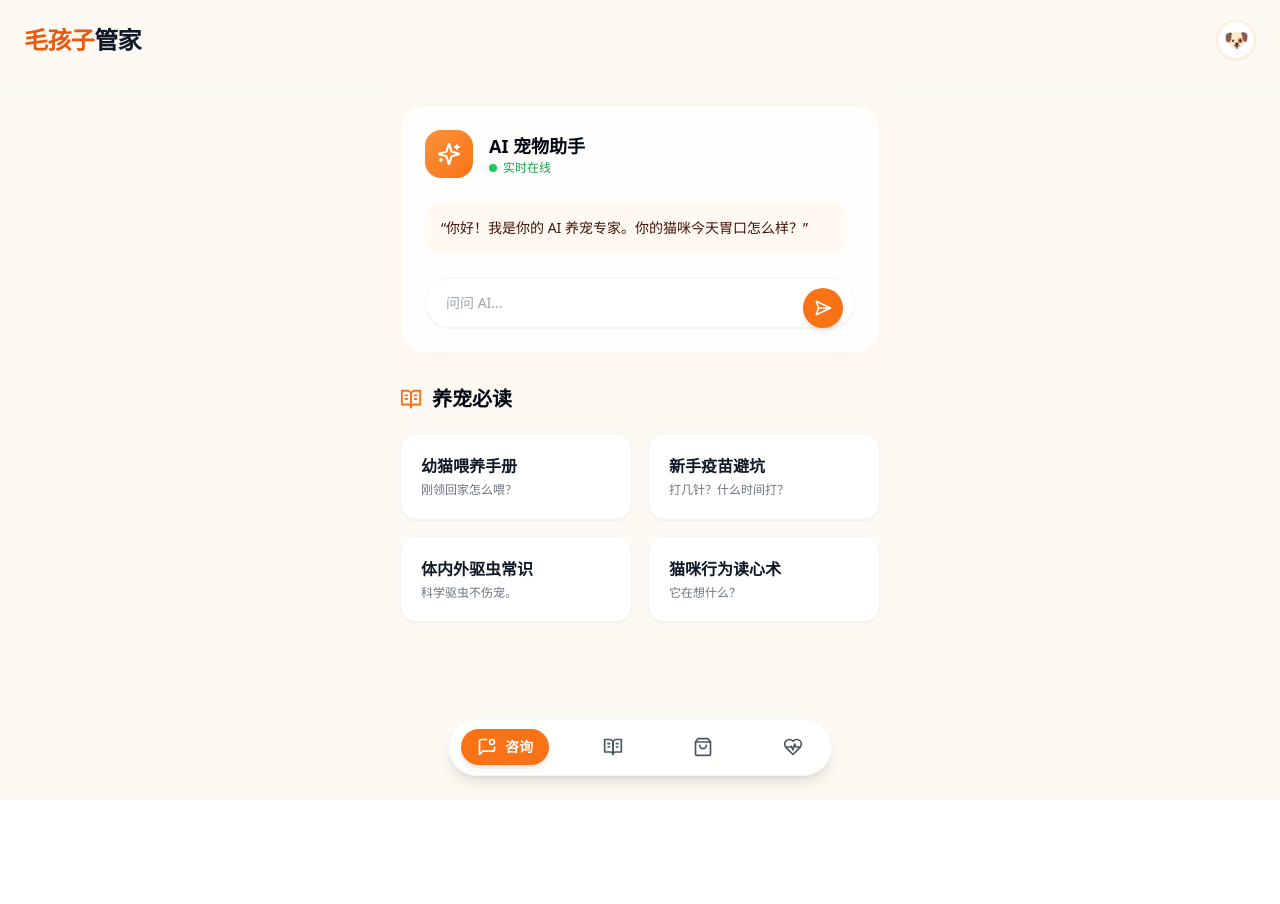
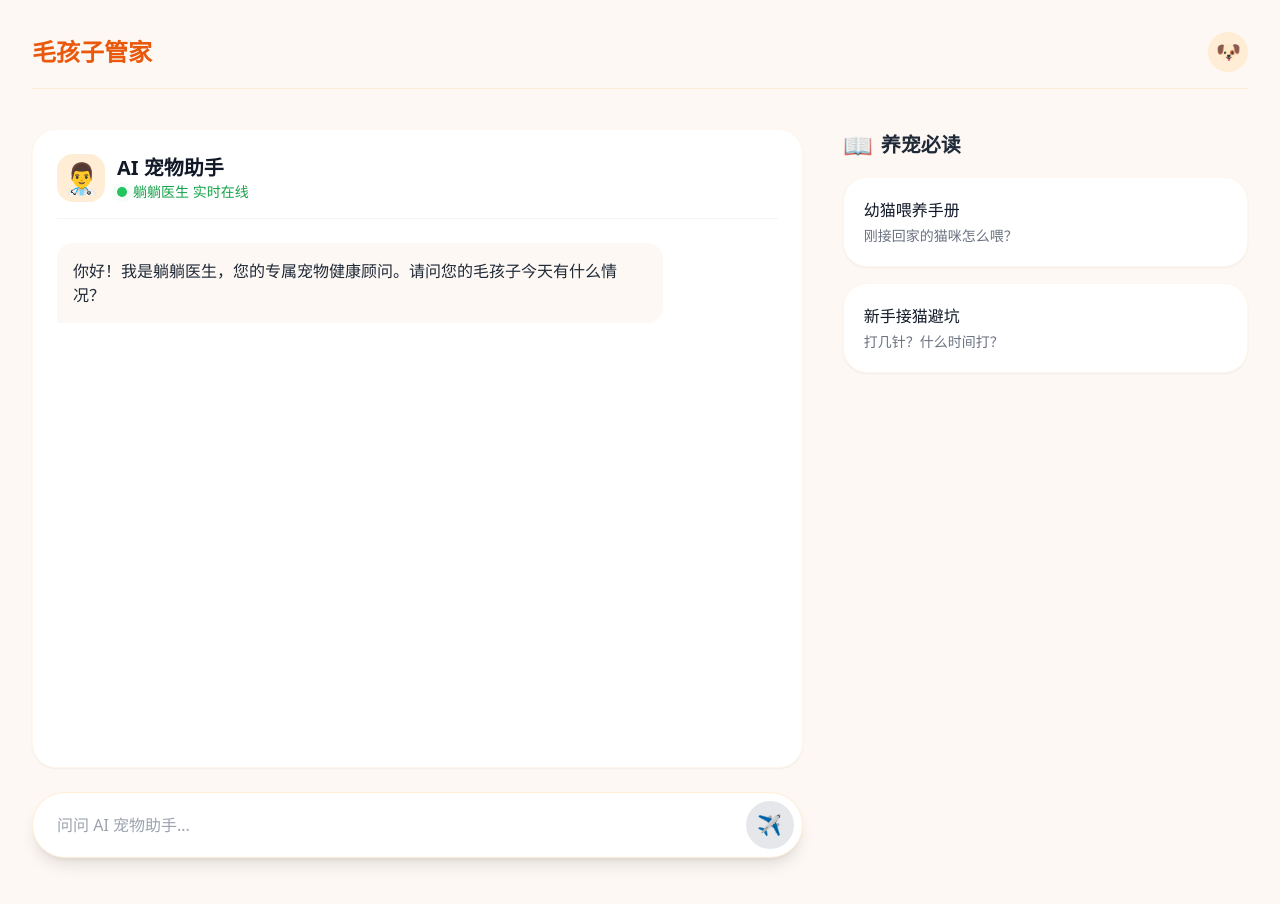
Before and after one commit to Chestnutzzz/pet, a Next.js app: page / in a window 1280 px wide. Shown: the top 904 px of the page. Before the commit the page ends 800 px from the top, so only its background shows below. Built offline with nearby package versions, Linux system fonts and the light colour scheme.

Commit message:
Update page.tsx

```diff
--- a/app/page.tsx
+++ b/app/page.tsx
@@ -1,194 +1,156 @@
 'use client';
+import { useState } from 'react';
+import Image from 'next/image';
 
-import React, { useState } from 'react';
-import {
-  MessageSquareDot,
-  BookOpenText,
-  ShoppingBag,
-  HeartPulse,
-  Sparkles,
-  SendHorizontal,
-  Loader2
-} from 'lucide-react';
+// 模拟数据：养宠必读卡片
+const MUST_READ_CARDS = [
+  { title: '幼猫喂养手册', desc: '刚接回家的猫咪怎么喂？' },
+  { title: '新手接猫避坑', desc: '打几针？什么时间打？' },
+];
 
-// 定义消息的结构，防止 TypeScript 报错
-interface Message {
-  role: 'user' | 'assistant';
-  content: string;
-}
-
-export default function PetCareApp() {
-  // 1. 状态管理
-  const [activeTab, setActiveTab] = useState('咨询');
+export default function Home() {
+  const [messages, setMessages] = useState<{ role: string; content: string }[]>([
+    { role: 'assistant', content: '你好！我是躺躺医生，您的专属宠物健康顾问。请问您的毛孩子今天有什么情况？' }
+  ]);
   const [input, setInput] = useState('');
-  const [messages, setMessages] = useState<Message[]>([]); // 明确告诉它是消息数组
   const [isLoading, setIsLoading] = useState(false);
 
-  // 2. 发送逻辑
-  const handleSend = async () => {
+  const sendMessage = async () => {
     if (!input.trim() || isLoading) return;
-
-    const userMsg: Message = { role: 'user', content: input };
-    const newMessages = [...messages, userMsg];
-
-    setMessages(newMessages);
+    const userMessage = { role: 'user', content: input };
+    setMessages(prev => [...prev, userMessage]);
     setInput('');
     setIsLoading(true);
 
     try {
-      const res = await fetch('/api/chat', {
+      // 这里的路径必须和你 GitHub 里的 api 路径一致
+      const response = await fetch('/api/chat', {
         method: 'POST',
         headers: { 'Content-Type': 'application/json' },
-        body: JSON.stringify({ messages: newMessages }),
+        body: JSON.stringify({ messages: [...messages, userMessage] }),
       });
-
-      if (!res.ok) throw new Error('API 请求失败');
-
-      const botMsg: Message = await res.json();
-      setMessages((prev) => [...prev, botMsg]);
+      const data = await response.json();
+      if (data.content) {
+        setMessages(prev => [...prev, { role: 'assistant', content: data.content }]);
+      } else {
+        setMessages(prev => [...prev, { role: 'assistant', content: '哎呀，诊断出了一点小问题，请稍后再试。' }]);
+      }
     } catch (error) {
-      console.error("对话出错了:", error);
-      // 如果出错，给用户一个友好的提示
-      setMessages((prev) => [...prev, {
-        role: 'assistant',
-        content: '哎呀，网络开小差了，请检查一下 API Key 设置或稍后再试。'
-      }]);
+      setMessages(prev => [...prev, { role: 'assistant', content: '网络似乎不太通畅，请检查网络连接。' }]);
     } finally {
       setIsLoading(false);
     }
   };
 
-  // 3. 静态数据
-  const navItems = [
-    { name: '咨询', icon: MessageSquareDot },
-    { name: '知识', icon: BookOpenText },
-    { name: '商城', icon: ShoppingBag },
-    { name: '健康', icon: HeartPulse },
-  ];
+  return (
+    // 【修改点1】最外层容器：在电脑端(md:)增加内边距，使其不那么拥挤
+    <div className="min-h-screen bg-[#FDF8F3] p-4 md:p-8">
 
-  const knowledgeItems = [
-    { title: '幼猫喂养手册', desc: '刚领回家怎么喂？' },
-    { title: '新手疫苗避坑', desc: '打几针？什么时间打？' },
-    { title: '体内外驱虫常识', desc: '科学驱虫不伤宠。' },
-    { title: '猫咪行为读心术', desc: '它在想什么？' },
-  ];
+      {/* 【修改点2】内容整体容器：全宽，电脑端最大7xl，水平居中 */}
+      <div className="w-full max-w-7xl mx-auto space-y-6 md:space-y-10">
 
-  return (
-    <div className="min-h-screen bg-[#FDF9F3] text-gray-800 pb-32">
-      {/* 头部 */}
-      <header className="sticky top-0 z-50 bg-[#FDF9F3]/90 backdrop-blur-sm px-6 py-5 flex justify-between items-center border-b border-orange-50">
-        <h1 className="text-2xl font-black text-orange-600 tracking-tight">
-          毛孩子<span className="text-gray-900">管家</span>
-        </h1>
-        <div className="w-10 h-10 border-2 border-orange-100 rounded-full flex items-center justify-center bg-white shadow-sm overflow-hidden">
+        {/* 顶部 Header */}
+        <header className="flex items-center justify-between pb-4 border-b border-orange-100">
+          <div className="flex items-center gap-2">
+            <span className="text-2xl font-bold text-orange-600">毛孩子管家</span>
+          </div>
+          <div className="w-10 h-10 rounded-full bg-orange-100 flex items-center justify-center">
             <span className="text-xl">🐶</span>
           </div>
         </header>
 
-      <main className="px-4 py-6 max-w-lg mx-auto">
-        {/* 对话卡片 */}
-        <section className="bg-white/80 backdrop-blur-md rounded-3xl shadow-[0_8px_30px_rgb(254,235,214,0.3)] border border-orange-50 p-6 mb-8">
-          <div className="flex items-center gap-4 mb-6">
-            <div className="w-12 h-12 bg-gradient-to-br from-orange-400 to-orange-500 rounded-2xl flex items-center justify-center text-white">
-              <Sparkles size={24} className={isLoading ? "animate-spin" : ""} />
+        {/* 【修改点3】核心布局区域：手机上垂直排列，电脑上(md:)水平排列，左侧聊天，右侧卡片 */}
+        <div className="flex flex-col md:flex-row-reverse gap-6 md:gap-10">
+
+          {/* 【修改点3-1】养宠必读卡片区：在电脑端移到右侧，作为侧边栏 */}
+          <aside className="md:w-1/3 space-y-4">
+            <h2 className="text-xl font-semibold text-gray-800 flex items-center gap-2">
+              <span className="text-2xl">📖</span> 养宠必读
+            </h2>
+            <div className="grid grid-cols-2 md:grid-cols-1 gap-4">
+              {MUST_READ_CARDS.map((card, index) => (
+                <div key={index} className="bg-white p-5 rounded-3xl border border-orange-50 shadow-sm hover:shadow-md transition-shadow cursor-pointer">
+                  <h3 className="font-medium text-gray-900">{card.title}</h3>
+                  <p className="text-sm text-gray-500 mt-1">{card.desc}</p>
                 </div>
+              ))}
+            </div>
+          </aside>
+
+          {/* 【修改点3-2】主聊天区域：在电脑端占据左侧2/3空间 */}
+          <main className="flex-1 space-y-6">
+
+            {/* 聊天卡片 */}
+            <div className="bg-white p-6 rounded-3xl border border-orange-50 shadow-sm flex flex-col gap-6">
+              <div className="flex items-center gap-3 pb-4 border-b border-gray-100">
+                <div className="w-12 h-12 rounded-2xl bg-orange-100 flex items-center justify-center text-3xl">👨‍⚕️</div>
                 <div>
-              <p className="font-bold text-lg text-gray-950">AI 宠物助手</p>
-              <div className="flex items-center gap-1.5 text-xs text-green-600 font-medium">
-                <span className="relative flex h-2 w-2">
-                  <span className="animate-ping absolute h-full w-full rounded-full bg-green-400 opacity-75"></span>
-                  <span className="relative inline-flex rounded-full h-2 w-2 bg-green-500"></span>
+                  <h1 className="text-xl font-bold text-gray-900">AI 宠物助手</h1>
+                  <p className="text-sm text-green-600 flex items-center gap-1.5">
+                    <span className="relative flex h-2.5 w-2.5">
+                      <span className="animate-ping absolute inline-flex h-full w-full rounded-full bg-green-400 opacity-75"></span>
+                      <span className="relative inline-flex rounded-full h-2.5 w-2.5 bg-green-500"></span>
                     </span>
-                实时在线
-              </div>
+                    躺躺医生 实时在线
+                  </p>
                 </div>
               </div>
 
-          {/* 聊天内容区 */}
-          <div className="space-y-4 mb-6 max-h-[300px] overflow-y-auto pr-2 custom-scrollbar">
-            {messages.length === 0 ? (
-              <div className="bg-orange-50/70 text-orange-950 rounded-2xl p-4 text-sm font-medium">
-                “你好！我是你的 AI 养宠专家。你的猫咪今天胃口怎么样？”
-              </div>
-            ) : (
-              messages.map((msg, idx) => (
-                <div key={idx} className={`flex ${msg.role === 'user' ? 'justify-end' : 'justify-start'}`}>
-                  <div className={`max-w-[85%] p-3.5 rounded-2xl text-sm ${
+              {/* 消息列表 */}
+              <div className="space-y-4 h-[400px] md:h-[500px] overflow-y-auto pr-2 scrollbar-thin">
+                {messages.map((msg, index) => (
+                  <div key={index} className={`flex ${msg.role === 'user' ? 'justify-end' : 'justify-start'}`}>
+                    <div className={`max-w-[85%] p-4 rounded-2xl ${
                       msg.role === 'user'
-                    ? 'bg-orange-500 text-white rounded-tr-none'
-                    : 'bg-orange-50 text-orange-950 rounded-tl-none'
+                        ? 'bg-orange-500 text-white rounded-br-none'
+                        : 'bg-[#FDF8F3] text-gray-800 rounded-bl-none'
                     }`}>
                       {msg.content}
                     </div>
                   </div>
-              ))
-            )}
+                ))}
                 {isLoading && (
                   <div className="flex justify-start">
-                <div className="bg-orange-50 p-3 rounded-2xl flex items-center gap-2">
-                  <Loader2 size={16} className="animate-spin text-orange-500" />
-                  <span className="text-xs text-orange-600">AI 正在思考...</span>
+                    <div className="bg-[#FDF8F3] text-gray-500 p-4 rounded-2xl rounded-bl-none italic">
+                      躺躺医生正在输入...
                     </div>
                   </div>
                 )}
               </div>
+            </div>
 
-          {/* 输入框 */}
-          <div className="relative">
+            {/* 【修改点4】输入框：在电脑端也可以自动拉宽 */}
+            <div className="fixed bottom-0 left-0 right-0 md:relative md:bottom-auto bg-[#FDF8F3] md:bg-transparent p-4 md:p-0 border-t md:border-t-0 border-orange-100">
+              <div className="w-full max-w-xl md:max-w-none mx-auto flex items-center gap-2 bg-white p-2 rounded-full border border-orange-100 shadow-lg">
                 <input
                   type="text"
                   value={input}
-              onChange={(e) => setInput(e.target.value)}
-              onKeyDown={(e) => e.key === 'Enter' && handleSend()}
-              placeholder="问问 AI..."
-              className="w-full bg-white border border-gray-100 rounded-full py-3.5 px-5 pr-12 outline-none focus:border-orange-300 shadow-sm text-sm"
+                  onChange={(e) => setInput(e.target.with)}
+                  onKeyPress={(e) => e.key === 'Enter' && sendMessage()}
+                  placeholder="问问 AI 宠物助手..."
+                  className="flex-1 bg-transparent px-4 py-2 text-gray-800 focus:outline-none"
+                  disabled={isLoading}
                 />
                 <button
-              onClick={handleSend}
-              disabled={isLoading}
-              className="absolute right-3 top-2.5 w-10 h-10 bg-orange-500 text-white rounded-full flex items-center justify-center transition hover:bg-orange-600 active:scale-95 disabled:bg-gray-300 shadow-md"
+                  onClick={sendMessage}
+                  className={`w-12 h-12 rounded-full flex items-center justify-center transition-colors ${
+                    input.trim() && !isLoading ? 'bg-orange-500 hover:bg-orange-600' : 'bg-gray-200'
+                  }`}
+                  disabled={!input.trim() || isLoading}
                 >
-              <SendHorizontal size={18} />
+                  <span className="text-xl text-white">✈️</span>
                 </button>
               </div>
-        </section>
+            </div>
 
-        {/* 知识卡片区 */}
-        <section>
-          <h2 className="text-xl font-extrabold text-gray-950 mb-5 flex items-center gap-2.5">
-            <BookOpenText size={22} className="text-orange-500" /> 养宠必读
-          </h2>
-          <div className="grid grid-cols-2 gap-4">
-            {knowledgeItems.map((item, index) => (
-              <div key={index} className="bg-white p-5 rounded-2xl border border-gray-100 shadow-sm hover:border-orange-100 transition-all cursor-pointer">
-                <p className="text-base font-bold text-gray-900 mb-1">{item.title}</p>
-                <p className="text-xs text-gray-500 leading-snug">{item.desc}</p>
-              </div>
-            ))}
-          </div>
-        </section>
+            {/* 为了移动端底部输入框留出的空白 */}
+            <div className="h-24 md:h-0"></div>
+
           </main>
 
-      {/* 悬浮导航 */}
-      <footer className="fixed bottom-6 left-0 right-0 z-50 px-4 flex justify-center">
-        <nav className="w-full max-w-sm bg-white/90 backdrop-blur-lg rounded-full shadow-lg border border-gray-100 px-3 py-2.5 flex justify-between items-center">
-          {navItems.map((item) => {
-            const isActive = activeTab === item.name;
-            const Icon = item.icon;
-            return (
-              <button
-                key={item.name}
-                onClick={() => setActiveTab(item.name)}
-                className={`relative flex items-center gap-2 px-4 py-2 rounded-full transition-all ${isActive ? 'text-white' : 'text-gray-600'}`}
-              >
-                {isActive && <span className="absolute inset-0 bg-orange-500 rounded-full shadow-md"></span>}
-                <Icon size={20} className="relative z-10" />
-                {isActive && <span className="relative z-10 text-sm font-bold">{item.name}</span>}
-              </button>
-            );
-          })}
-        </nav>
-      </footer>
+        </div>
+
+      </div>
     </div>
   );
 }
```
Lines whose indentation alone changed are shown as unchanged.
